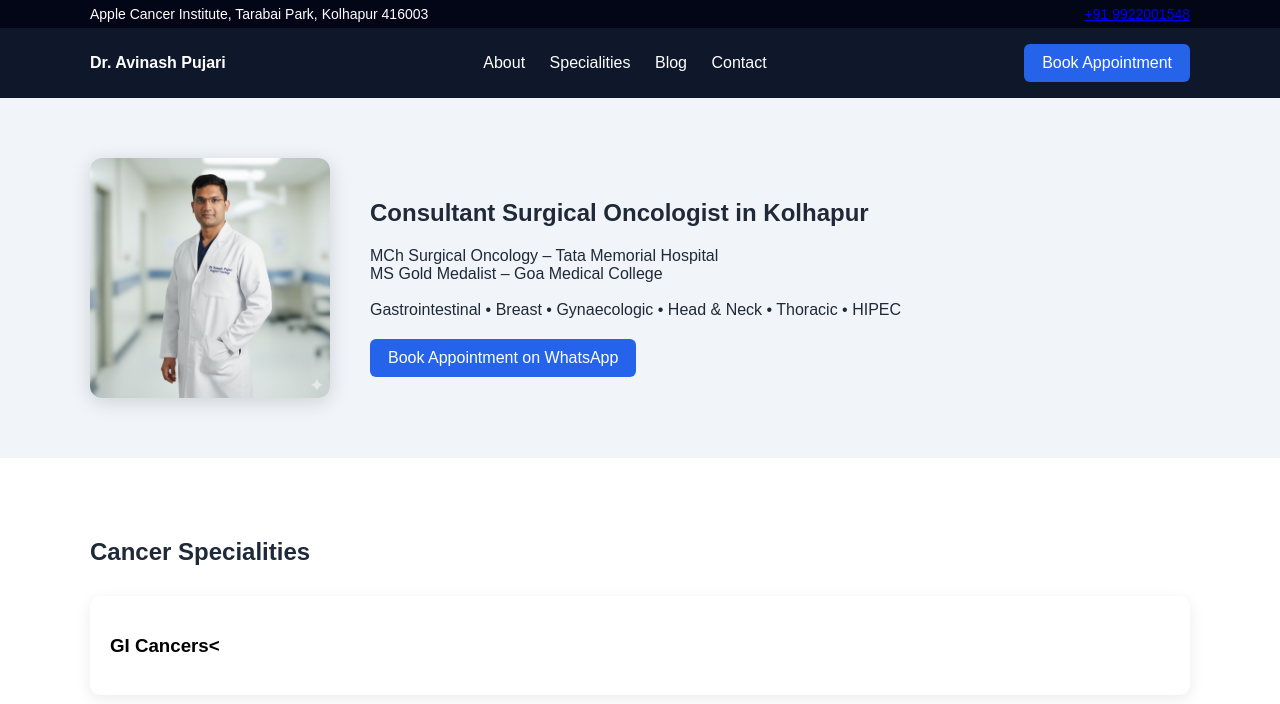
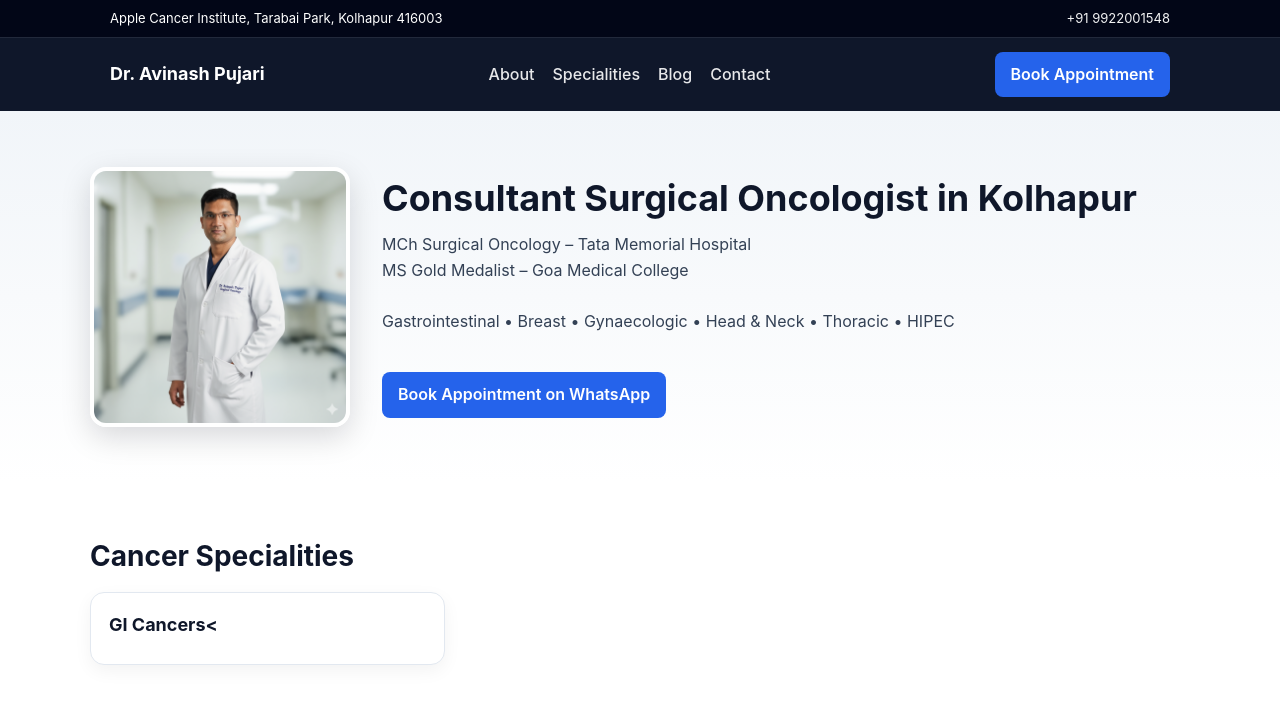
Before and after one commit to drpujariavinash/drpujariavinash.github.io, a plain HTML site: page index.html in a window 1280 px wide. Drawn offline with Linux system fonts and the light colour scheme.

Commit message:
Update style.css

```diff
--- a/style.css
+++ b/style.css
@@ -1,66 +1,108 @@
+*{margin:0;padding:0;box-sizing:border-box}
 body{
-font-family: Arial, Helvetica, sans-serif;
-margin:0;
-color:#1f2937;
+  font-family:-apple-system,BlinkMacSystemFont,"Segoe UI",Roboto,Arial,sans-serif;
+  color:#0f172a;
+  line-height:1.6;
+  background:#ffffff;
 }
 
-.site-header{background:#0f172a;color:white}
-.topbar{background:#020617;font-size:14px;padding:6px 0}
-.topbar-inner{max-width:1100px;margin:auto;display:flex;justify-content:space-between;padding:0 20px}
-.nav{padding:16px 0}
-.nav-inner{max-width:1100px;margin:auto;display:flex;justify-content:space-between;align-items:center;padding:0 20px}
-.nav-links a{color:white;margin:0 10px;text-decoration:none}
-.brand{color:white;font-weight:bold;text-decoration:none}
+a{color:inherit}
 
+/* Header */
+.site-header{background:#0f172a;color:#fff}
+.topbar{background:#020617;font-size:13px}
+.topbar-inner{
+  max-width:1100px;margin:0 auto;padding:8px 20px;
+  display:flex;justify-content:space-between;gap:12px;flex-wrap:wrap;
+}
+.topbar a{color:#fff;text-decoration:none;opacity:.95}
+
+.nav{border-top:1px solid rgba(255,255,255,.08)}
+.nav-inner{
+  max-width:1100px;margin:0 auto;padding:14px 20px;
+  display:flex;align-items:center;justify-content:space-between;gap:16px;flex-wrap:wrap;
+}
+.brand{font-weight:700;text-decoration:none;font-size:18px;white-space:nowrap}
+.nav-links{display:flex;gap:18px;flex-wrap:wrap}
+.nav-links a{color:#fff;text-decoration:none;opacity:.9;font-weight:500}
+.nav-links a:hover{opacity:1}
+
+/* Buttons */
+.btn{
+  display:inline-block;
+  background:#2563eb;
+  color:#fff;
+  padding:10px 16px;
+  border-radius:8px;
+  text-decoration:none;
+  font-weight:600;
+}
+.btn:hover{filter:brightness(0.95)}
+
+/* Layout helpers */
+.section{padding:56px 20px}
+.container{max-width:1100px;margin:0 auto}
+h1{font-size:36px;line-height:1.2}
+h2{font-size:28px;line-height:1.25}
+p{color:#334155}
+
+/* Hero */
 .hero{
-background:#f1f5f9;
-padding:60px 20px;
+  background:linear-gradient(180deg,#f1f5f9 0%, #ffffff 100%);
+  padding:56px 20px;
 }
 .hero-inner{
-max-width:1100px;
-margin:auto;
-display:flex;
-align-items:center;
-gap:40px;
-flex-wrap:wrap;
+  max-width:1100px;margin:0 auto;
+  display:grid;
+  grid-template-columns:260px 1fr;
+  gap:32px;
+  align-items:center;
 }
 .profile-photo{
-width:240px;
-border-radius:12px;
-box-shadow:0 4px 20px rgba(0,0,0,0.15);
+  width:260px;height:260px;
+  object-fit:cover;
+  border-radius:16px;
+  box-shadow:0 10px 30px rgba(2,6,23,.15);
+  border:4px solid #fff;
+}
+.hero p{font-size:16px;margin-top:12px;max-width:720px}
+.hero .btn{margin-top:18px}
+
+/* Cards / Grid */
+.grid{
+  display:grid;
+  grid-template-columns:repeat(3,minmax(0,1fr));
+  gap:18px;
+  margin-top:18px;
+}
+.card{
+  background:#fff;
+  border:1px solid #e2e8f0;
+  border-radius:14px;
+  padding:18px;
+  box-shadow:0 6px 18px rgba(2,6,23,.05);
+  text-decoration:none;
+}
+.card h3{font-size:18px;color:#0f172a;margin-bottom:6px}
+.card p{font-size:14px;color:#475569}
+.card:hover{transform:translateY(-2px);transition:all .15s ease}
+
+/* Footer */
+footer{background:#0f172a;color:#fff;margin-top:40px}
+.foot{
+  max-width:1100px;margin:0 auto;padding:18px 20px;
+  display:flex;justify-content:space-between;gap:12px;flex-wrap:wrap;
+  font-size:13px;opacity:.95
 }
 
-.section{padding:60px 20px}
-.container{max-width:1100px;margin:auto}
-
-.grid{
-display:grid;
-grid-template-columns:repeat(auto-fit,minmax(250px,1fr));
-gap:20px;
-margin-top:30px;
+/* Mobile */
+@media (max-width: 900px){
+  .grid{grid-template-columns:repeat(2,minmax(0,1fr))}
+  h1{font-size:30px}
 }
-
-.card{
-background:white;
-padding:20px;
-border-radius:10px;
-box-shadow:0 4px 15px rgba(0,0,0,0.08);
-text-decoration:none;
-color:black;
+@media (max-width: 640px){
+  .hero-inner{grid-template-columns:1fr}
+  .profile-photo{width:180px;height:180px}
+  .grid{grid-template-columns:1fr}
+  .nav-links{gap:12px}
 }
-
-.btn{
-background:#2563eb;
-color:white;
-padding:10px 18px;
-border-radius:6px;
-text-decoration:none;
-display:inline-block;
-}
-
-footer{
-background:#0f172a;
-color:white;
-padding:20px;
-text-align:center;
-}
```
